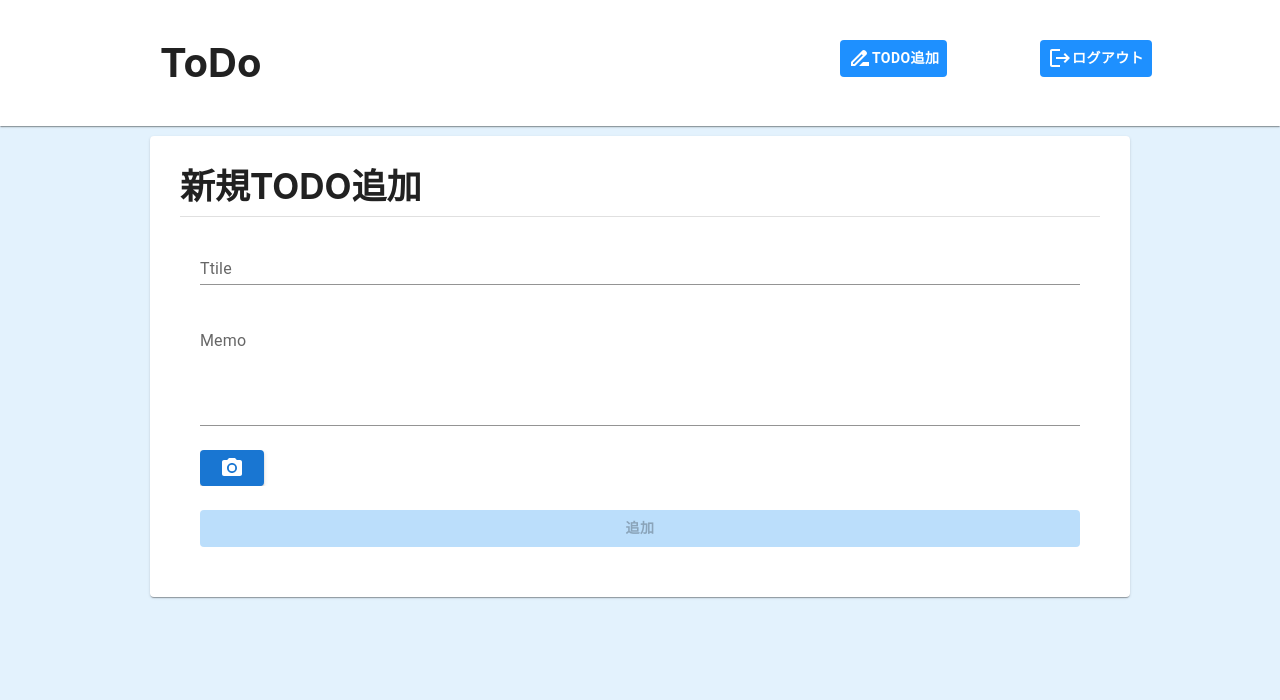
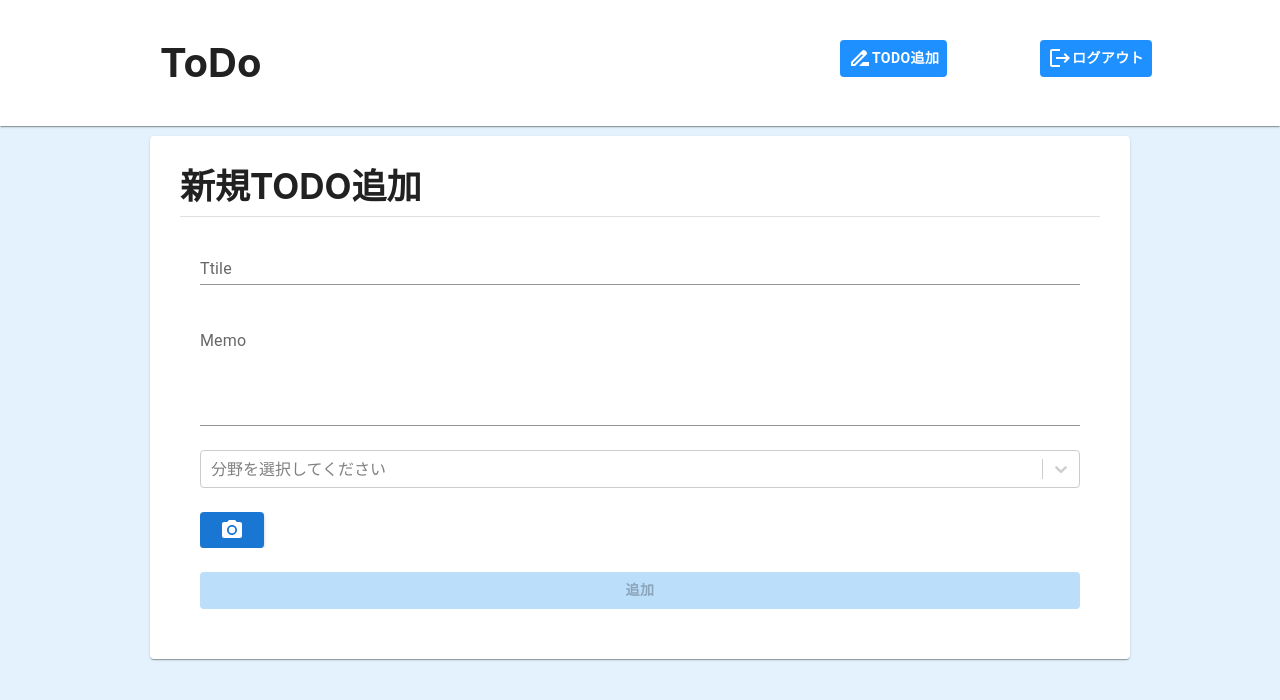
Before and after one commit to kory-jp/react_golang_mux, a React (Create React App) app in the folder client/client-app/: page /todo/new in a window 1280 px wide. Shown: the top 700 px of the page. Built offline with nearby package versions, Linux system fonts and the light colour scheme; no server answers.

Commit message:
tagSelection

```diff
--- a/client/client-app/package.json
+++ b/client/client-app/package.json
@@ -25,6 +25,7 @@
     "react-redux": "^7.2.6",
     "react-router-dom": "5.3.0",
     "react-scripts": "5.0.0",
+    "react-select": "^5.3.0",
     "redux": "^4.1.2",
     "redux-actions": "^2.6.5",
     "redux-devtools": "^3.7.0",
--- /dev/null
+++ b/client/client-app/src/components/organisms/layout/TagSelction.tsx
@@ -0,0 +1,32 @@
+import { VFC } from 'react';
+import Select from 'react-select'
+
+interface Tag {
+  id: number;
+  value: string;
+  label: string;
+}
+
+type Props = {
+  options: Tag[]
+  onChange: (event:any) => void
+  value?: Tag[]
+}
+
+
+export const TagSelction: VFC<Props> = (props) => {
+  const { onChange, options, value} = props
+
+  return(
+    <Select
+      placeholder="分野を選択してください"
+      isMulti
+      name="tag"
+      options={options}
+      onChange={onChange}
+      value={value}
+    />
+  )
+}
+
+export default TagSelction;
--- a/client/client-app/src/components/pages/todos/NewTodo.tsx
+++ b/client/client-app/src/components/pages/todos/NewTodo.tsx
@@ -7,6 +7,7 @@ import { useDispatch, useSelector } from "react-redux";
 
 import { PrimaryButton } from "../../atoms/button/PrimaryButton";
 import { createTodo } from "../../../reducks/todos/operations";
+import TagSelection from '../../organisms/layout/TagSelction';
 
 export const NewTodo: FC = () => {
   const dispatch = useDispatch()
@@ -14,6 +15,7 @@ export const NewTodo: FC = () => {
   const [content, setContent] = useState('')
   const [image, setImage] = useState<File>()
   const [preview, setPreview] =useState('')
+  const [tags, setTags] = useState([])
 
   const inputTitle = useCallback((event: React.ChangeEvent<HTMLInputElement>) => {
     setTitle(event.target.value)
@@ -52,6 +54,21 @@ export const NewTodo: FC = () => {
   const onClickNewTodo = useCallback(() => {
     dispatch(createTodo(formData))
   }, [formData])
+
+
+  // --- タグ操作 ---
+  const TestSeeds = [
+    {id: 1, value: "test1", label: "テスト1"},
+    {id: 2, value: "test2", label: "テスト2"},
+    {id: 3, value: "test3", label: "テスト3"},
+    {id: 4, value: "test4", label: "テスト4"},
+  ]
+
+  const onChangeSelectTags = useCallback((event) => {
+    setTags(event)
+  }, [setTags])
+
+  console.log(tags)
 
   return(
     <>
@@ -110,6 +127,10 @@ export const NewTodo: FC = () => {
                 onChange={inputContent}
               />
             </FormControl>
+            {/* --- タグ選択 --- */}
+            <FormControl fullWidth>
+              <TagSelection options={TestSeeds} onChange={onChangeSelectTags}/>
+            </FormControl>
             {/* <FormControl> ----削除------ */}
             <InputLabel htmlFor="upImage">
               <Input
```
Also changed, not shown: 1 other file (tests, documents, lock files or other folders).
